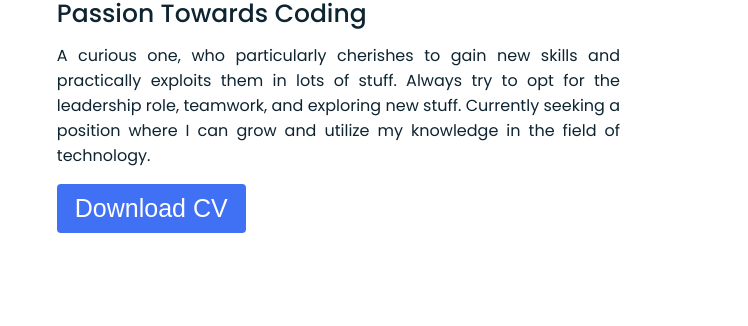
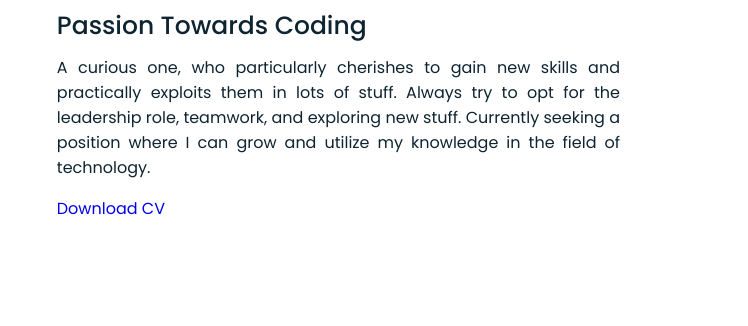
Before and after one commit to Aabith124/Abith-Portfolio, a plain HTML site: page index.html in a window 1280 px wide. Shown: the part 1055-1381 px from the top of the page, 532-1280 px from the left. Drawn offline with Linux system fonts and the light colour scheme.

Commit message:
resume download link updated to github

```diff
--- a/index.html
+++ b/index.html
@@ -74,10 +74,11 @@
               utilize my knowledge in the field of technology.
             </p>
             <div class="button">
-  <a href="https://github.com/Aabith124/resume/blob/main/Mohamed_Abith_resume.pdf" target="_blank">
-    <button>Download CV</button>
-  </a>
-</div>
+              <a href="https://github.com/Aabith124/resume/raw/main/Mohamed_Abith_resume.pdf" download>
+                Download CV
+              </a>
+            </div>
+
 
           </div>
         </div>
```
